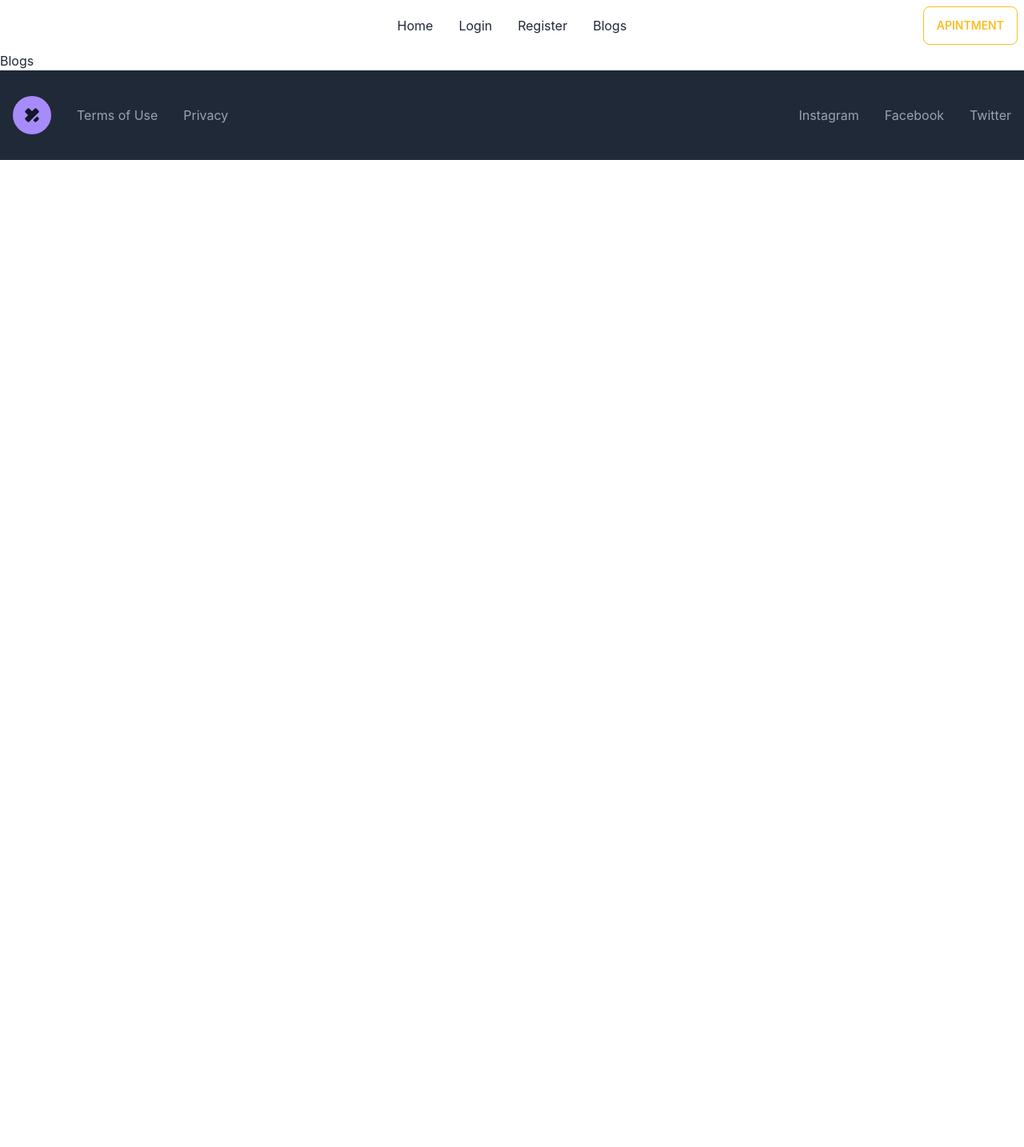
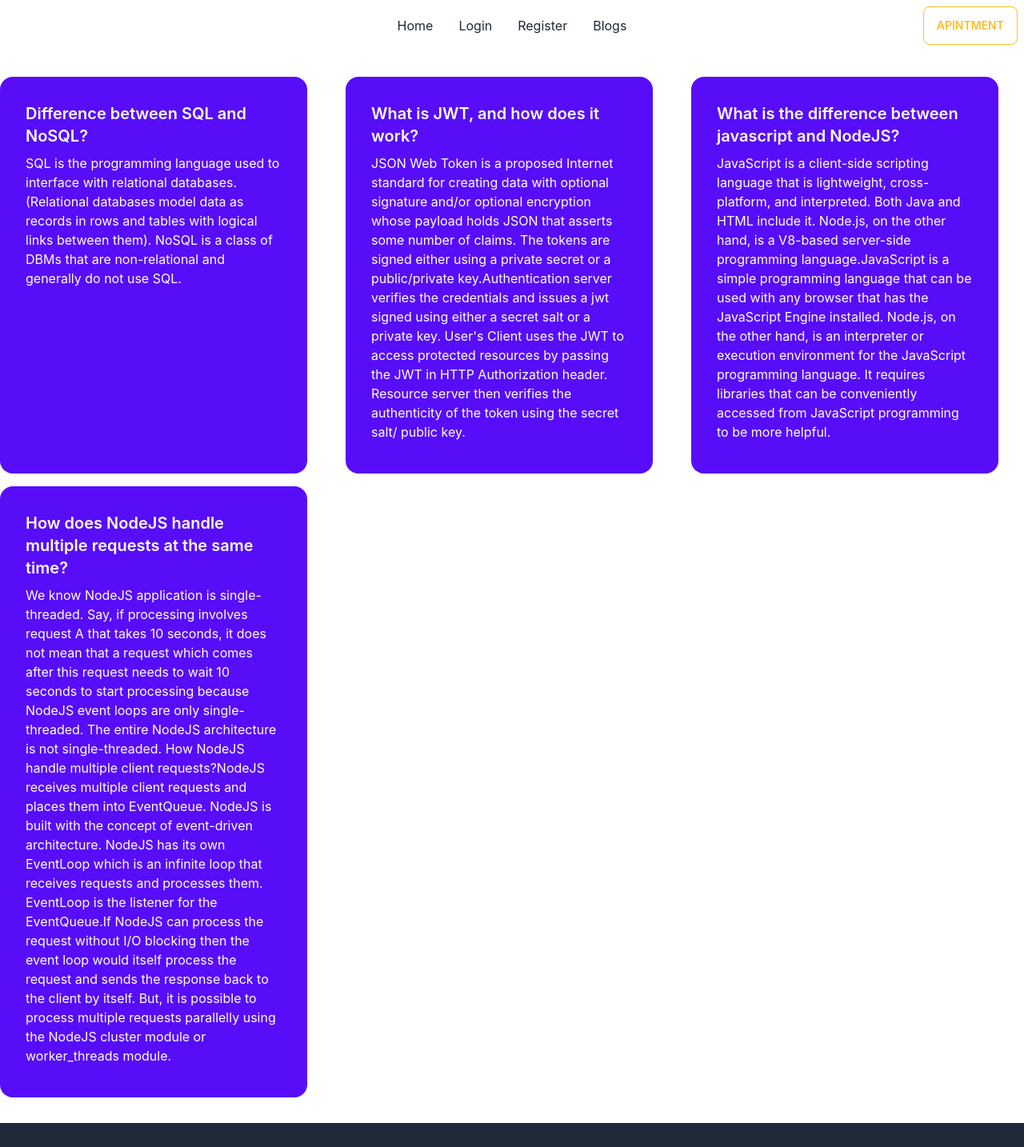
Before and after one commit to muhib95/service-review-client, a React (Create React App) app: page /blogs in a window 1280 px wide. Shown: the top 1434 px of the page at 80% size. Before the commit the page ends 800 px from the top, so only its background shows below. Built offline with nearby package versions, Linux system fonts and the light colour scheme; no server answers.

Commit message:
blogs add

```diff
--- a/src/Pages/Blogs/Blogs.js
+++ b/src/Pages/Blogs/Blogs.js
@@ -2,8 +2,40 @@ import React from 'react';
 
 const Blogs = () => {
     return (
-        <div>
-            Blogs
+        <div className='grid grid-cols-1 md:grid-cols-3 gap-4 my-8 sm:mx-auto'>
+           <div className="card w-96 bg-primary text-primary-content">
+  <div className="card-body">
+    <h2 className="card-title">Difference between SQL and NoSQL?</h2>
+    <p>SQL is the programming language used to interface with relational databases. (Relational databases model data as records in rows and tables with logical links between them). NoSQL is a class of DBMs that are non-relational and generally do not use SQL.</p>
+    <div className="card-actions justify-end">
+
+    </div>
+  </div>
+</div>
+<div className="card w-96 bg-primary text-primary-content">
+  <div className="card-body">
+    <h2 className="card-title">What is JWT, and how does it work?</h2>
+    <p>JSON Web Token is a proposed Internet standard for creating data with optional signature and/or optional encryption whose payload holds JSON that asserts some number of claims. The tokens are signed either using a private secret or a public/private key.Authentication server verifies the credentials and issues a jwt signed using either a secret salt or a private key. User's Client uses the JWT to access protected resources by passing the JWT in HTTP Authorization header. Resource server then verifies the authenticity of the token using the secret salt/ public key.</p>
+    <div className="card-actions justify-end">
+    </div>
+  </div>
+</div>
+<div className="card w-96 bg-primary text-primary-content">
+  <div className="card-body">
+    <h2 className="card-title">What is the difference between javascript and NodeJS?</h2>
+    <p>JavaScript is a client-side scripting language that is lightweight, cross-platform, and interpreted. Both Java and HTML include it. Node.js, on the other hand, is a V8-based server-side programming language.JavaScript is a simple programming language that can be used with any browser that has the JavaScript Engine installed. Node.js, on the other hand, is an interpreter or execution environment for the JavaScript programming language. It requires libraries that can be conveniently accessed from JavaScript programming to be more helpful.</p>
+    <div className="card-actions justify-end">
+    </div>
+  </div>
+</div>
+<div className="card w-96 bg-primary text-primary-content">
+  <div className="card-body">
+    <h2 className="card-title">How does NodeJS handle multiple requests at the same time?</h2>
+    <p>We know NodeJS application is single-threaded. Say, if processing involves request A that takes 10 seconds, it does not mean that a request which comes after this request needs to wait 10 seconds to start processing because NodeJS event loops are only single-threaded. The entire NodeJS architecture is not single-threaded. How NodeJS handle multiple client requests?NodeJS receives multiple client requests and places them into EventQueue. NodeJS is built with the concept of event-driven architecture. NodeJS has its own EventLoop which is an infinite loop that receives requests and processes them. EventLoop is the listener for the EventQueue.If NodeJS can process the request without I/O blocking then the event loop would itself process the request and sends the response back to the client by itself. But, it is possible to process multiple requests parallelly using the NodeJS cluster module or worker_threads module.</p>
+    <div className="card-actions justify-end">
+    </div>
+  </div>
+</div>
         </div>
     );
 };
--- a/src/Pages/Home/Home.js
+++ b/src/Pages/Home/Home.js
@@ -33,7 +33,7 @@ services.map(service=><HomeService key={service._id} service={service}></HomeSer
     }
 </div>
 <div className='w-full flex justify-center'>
-    <Link to='/services'><button className="btn btn-primary  ">See All</button></Link>
+    <Link to='/services'><button className="btn btn-primary mb-5 ">See All</button></Link>
 
 </div>
 
```
